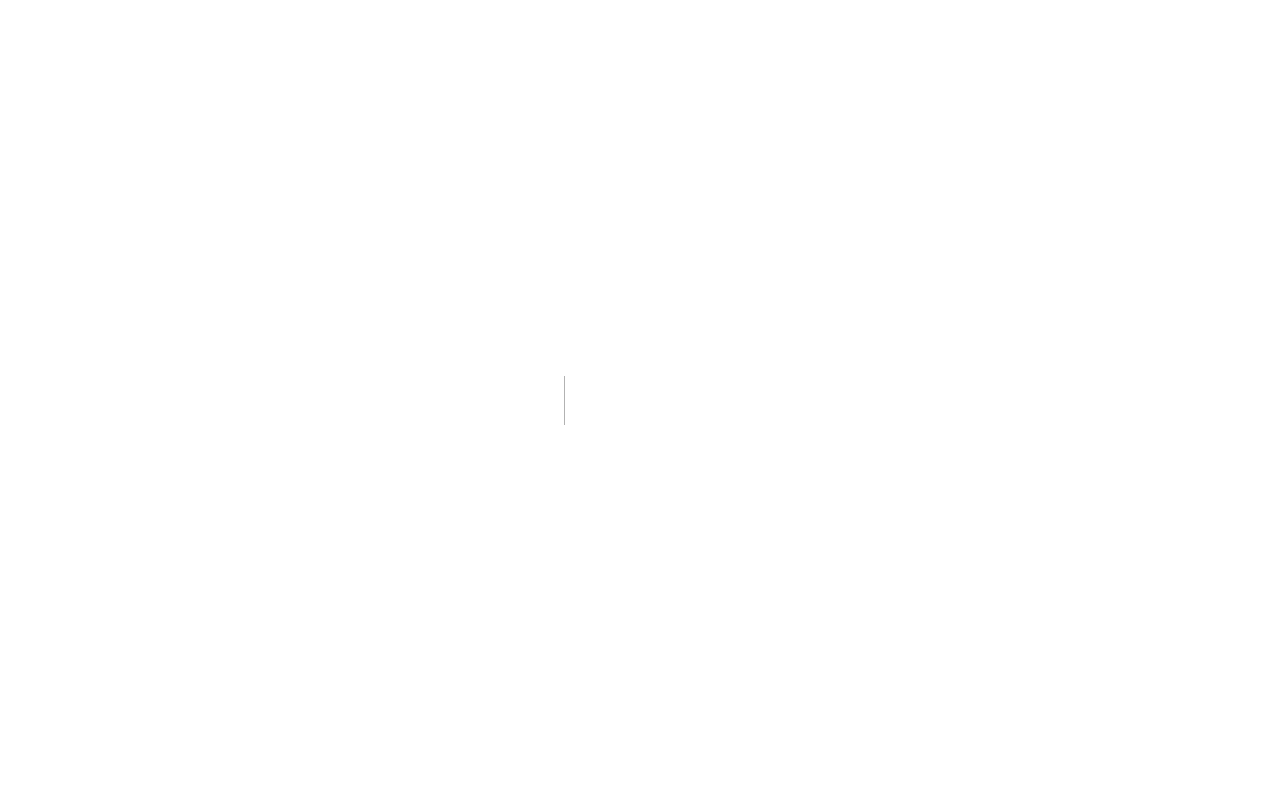
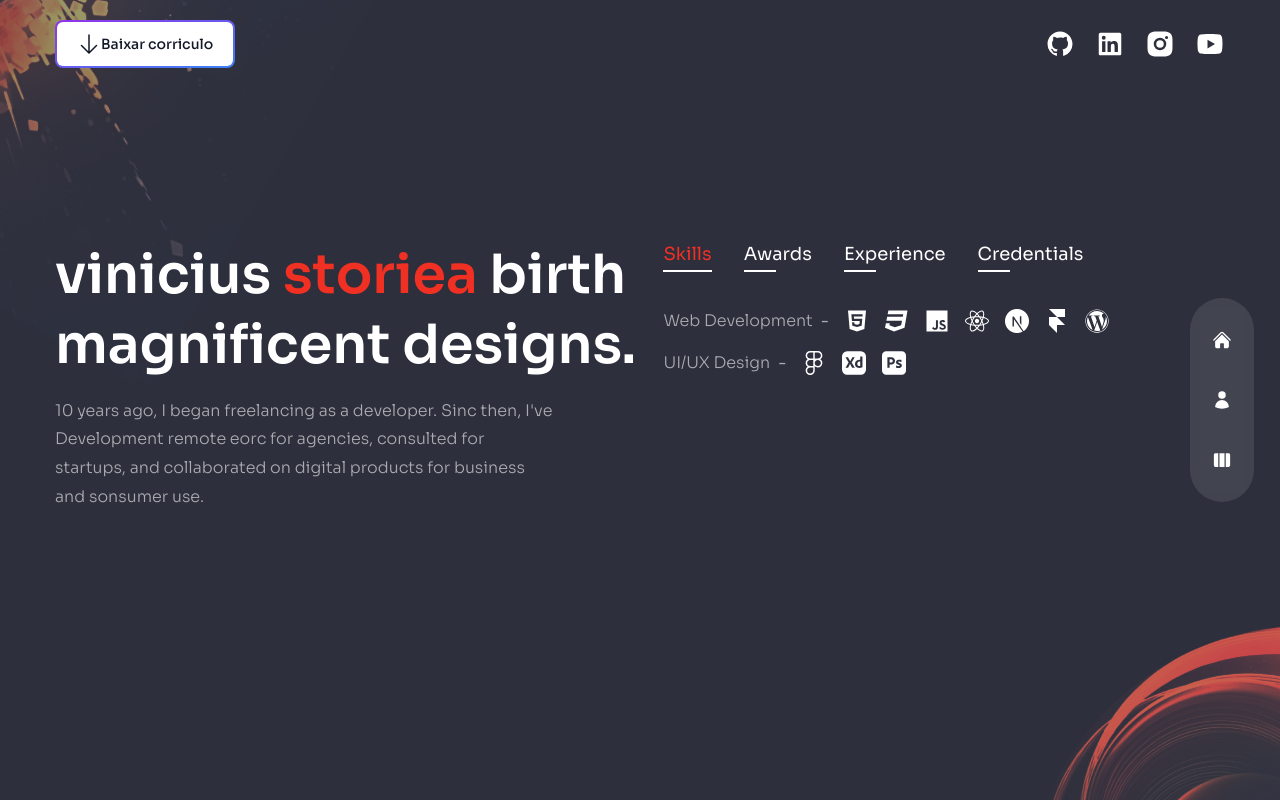
Before and after one commit to vkstheone/portifolio-react, a Next.js app: page /sobre in a window 1280 px wide. Before the commit this address had no page. Built offline with nearby package versions, Linux system fonts and the light colour scheme.

Commit message:
projeto  finalizado ainda nao

```diff
--- a/components/Avatar.js
+++ b/components/Avatar.js
@@ -6,7 +6,7 @@ const Avatar = () => {
   <div className="hidden xl:flex xl:max-w-none">
     <Image
       src={'/me2.png'}
-      width={737}
+      width={500}
       height={678} alt=""
       className="translate-z-0 w-full h-full "
 
--- a/components/Header.js
+++ b/components/Header.js
@@ -7,16 +7,21 @@ import { HiArrowDown, HiArrowRight, HoArrowRight } from 'react-icons/hi2'
 
 const Header = () => {
   return (
-        <header className="absolute z-30 w-full flex items-center px-16 xl:px-0 ">
+        <header className="absolute z-30 w-full flex mt-3  items-center sm:px-16 xl:px-0 ">
               <div className='container mx-auto'>
-                <div className='flex  lg:flex-row justify-between items-center '>
+                <div className='flex flex-col gap-2 sm:flex-row justify-between items-center '>
 
                       <Link href={'/cv.pdf'} download>
-                      <div className='flex  items-center'>
-                        <HiArrowDown className="absolute text-4xl "/>
+                      <button  className='items-centerrelative inline-flex items-center justify-center p-0.5 mt-2 mb-2 me-2 overflow-hidden
+                      text-sm font-medium text-gray-900 rounded-lg group bg-gradient-to-br from-purple-600 to-blue-500
+                       group-hover:from-purple-600 group-hover:to-blue-500 hover:text-white dark:text-white focus:ring-4 focus:outline-none
+                        focus:ring-blue-300 dark:focus:ring-blue-800'>
 
-                        <h1 className='p-10 text-sm xl:text-2xl xl:mt-0 '>Baixar Corriculo</h1>
-                      </div>
+                        <span class=" flex  items-center relative px-5 py-2.5 transition-all ease-in duration-75 bg-white dark:bg-gray-800 rounded-md group-hover:bg-opacity-0">
+                        <HiArrowDown className="text-2xl "/>
+                         Baixar corriculo
+                        </span>
+                      </button >
                       </Link>
 
                   <Socials />
--- a/components/Socials.js
+++ b/components/Socials.js
@@ -11,7 +11,7 @@ import {
 
 const Socials = () => {
   return (
-      <div className="flex items-center gap-x-5 text-3xl">
+      <div className="flex items-center gap-x-5 text-2xl sm:text-3xl">
         <Link href={'https://github.com/vkstheone'} className="hover:text-accent transition-all duration-300" >
           <RiGithubFill />
         </Link>
--- a/pages/about/index.js
+++ b/pages/about/index.js
@@ -71,7 +71,7 @@ const About = () => {
 
 
 
-        <div className="absolute xl:top-[174px] mt-5 top-[365px] right-0 xl:right-[170px]">
+        <div className="absolute xl:top-[174px] mt-5 top-[665px] right-0 xl:right-[170px]">
           <h4>Detalhes</h4>
           <div className="p-y-4 flex  gap-1 mt-4">
             <p className="text-white text-xs xl:text-lg">Nome:</p>
--- /dev/null
+++ b/pages/sobre/index.js
@@ -0,0 +1,172 @@
+import { useState } from "react";
+
+
+import {
+    FaHtml5,
+    FaCss3,
+    FaJs,
+    FaReact,
+    FaWordpress,
+    FaFigma,
+  } from "react-icons/fa";
+
+  import {
+    SiNextdotjs,
+    SiFramer,
+    SiAdobexd,
+    SiAdobephotoshop,
+  } from "react-icons/si";
+import Circles from "../../components/Circles";
+
+
+  //  data
+  const aboutData = [
+    {
+      title: 'skills',
+      info: [
+        {
+          title: 'Web Development',
+          icons: [
+            <FaHtml5 />,
+            <FaCss3 />,
+            <FaJs />,
+            <FaReact />,
+            <SiNextdotjs />,
+            <SiFramer />,
+            <FaWordpress />,
+          ],
+        },
+        {
+          title: 'UI/UX Design',
+          icons: [<FaFigma />, <SiAdobexd />, <SiAdobephotoshop />],
+        },
+      ],
+    },
+    {
+      title: 'awards',
+      info: [
+        {
+          title: 'Webby Awards - Honoree',
+          stage: '2011 - 2012',
+        },
+        {
+          title: 'Adobe Design Achievement Awards - Finalist',
+          stage: '2009 - 2010',
+        },
+      ],
+    },
+    {
+      title: 'experience',
+      info: [
+        {
+          title: 'UX/UI Designer - XYZ Company',
+          stage: '2012 - 2023',
+        },
+        {
+          title: 'Web Developer - ABC Agency',
+          stage: '2010 - 2012',
+        },
+        {
+          title: 'Intern - DEF Corporation',
+          stage: '2008 - 2010',
+        },
+      ],
+    },
+    {
+      title: 'credentials',
+      info: [
+        {
+          title: 'Web Development - ABC University, LA, CA',
+          stage: '2011',
+        },
+        {
+          title: 'Computer Science Diploma - AV Technical Institute',
+          stage: '2009',
+        },
+        {
+          title: 'Certified Graphic Designer - ABC Institute, Los Angeles, CA',
+          stage: '2006',
+        },
+      ],
+    },
+  ];
+
+
+  import { motion } from 'framer-motion';
+  import {fadeIn} from '../../variants'
+
+  import CountUp from "react-countup";
+
+
+
+  const About = () => {
+    const [index, setIndex] = useState(0)
+    console.log(index)
+    return(
+    <div className="h-full bg-primary/30 py-32 text-center xl:text-left ">
+        <Circles />
+
+
+
+        <motion.div variants={fadeIn('right, 0.2')}
+        initial="hidden"
+        animate="show"
+        exit="hidden"
+        clasName="hidden xl:flex abolute bottom-0 -left-[370px]">
+
+        </motion.div>
+        <div className="container mx-auto h-full flex flex-col items-center xl:flex-row
+        gap-x-6">
+            <div className="flex-1 flex flex-col justify-end" >
+                <h2 className="h2">vinicius <span className="text-accent">storiea</span> birth magnificent designs.</h2>
+                <p className="max-w-[500px] mx-auto xl:mx-0 mb-6 xl:mb-12 px-2 xl:px-0"> 10 years ago, I began freelancing as a developer. Sinc then, I've Development
+                    remote eorc for agencies, consulted for startups, and collaborated on
+                    digital products for business and sonsumer use.
+                </p>
+
+            </div>
+            <div className="flex flex-col xl:mt-40 w-full xl:max-w-[48%] h-[480px]">
+                <div className="flex gap-x-4 xl:gap-x-8 mx-auto xl:mx-0 mb-4">
+                    { aboutData.map((item, itemIndex) =>{
+                        return (
+                            <div key={itemIndex} className={`${index === itemIndex &&  'text-accent after:w-[100%] after:bg-accent after:transition-all after:duration-300'}
+                            cursor-pointer capitalize xl:text-lg relative after:w-8 after:h-[2px]
+                            after:bg-white after:absolute after:-bottom-1 after:left-0`}
+                            onClick={() => setIndex(itemIndex)}
+                            >
+                                {item.title}
+
+                            </div>
+
+
+                        )
+                    })}
+                </div>
+                <div className=" py-2 xl:py-6 flex flex-col gap-y-2 xl:gap-y-4
+                items-center xl:items-start">
+                    {aboutData[index].info.map((item, itemIndex) => {
+                        return(
+                            <div key={itemIndex} className="flex-1 flex flex-col md:flex-row
+                            max-w-max gap-x-2 items-center text-white/60">
+                                <div className="font-light mb-2 md:mb-0">{item.title}</div>
+                                <div className="hidden md:flex">-</div>
+                                <div>{item.stage}</div>
+                                <div className="flex gap-x-4">
+                                {item.icons?.map((icon, itemIndex)=>{
+                                    return <div className="text-2xl text-white">{icon}</div>
+                                })}
+                                </div>
+                            </div>
+                        )
+                    })}
+                </div>
+            </div>
+
+        </div>
+
+
+    </div>
+    )
+  };
+
+  export default About;
```
